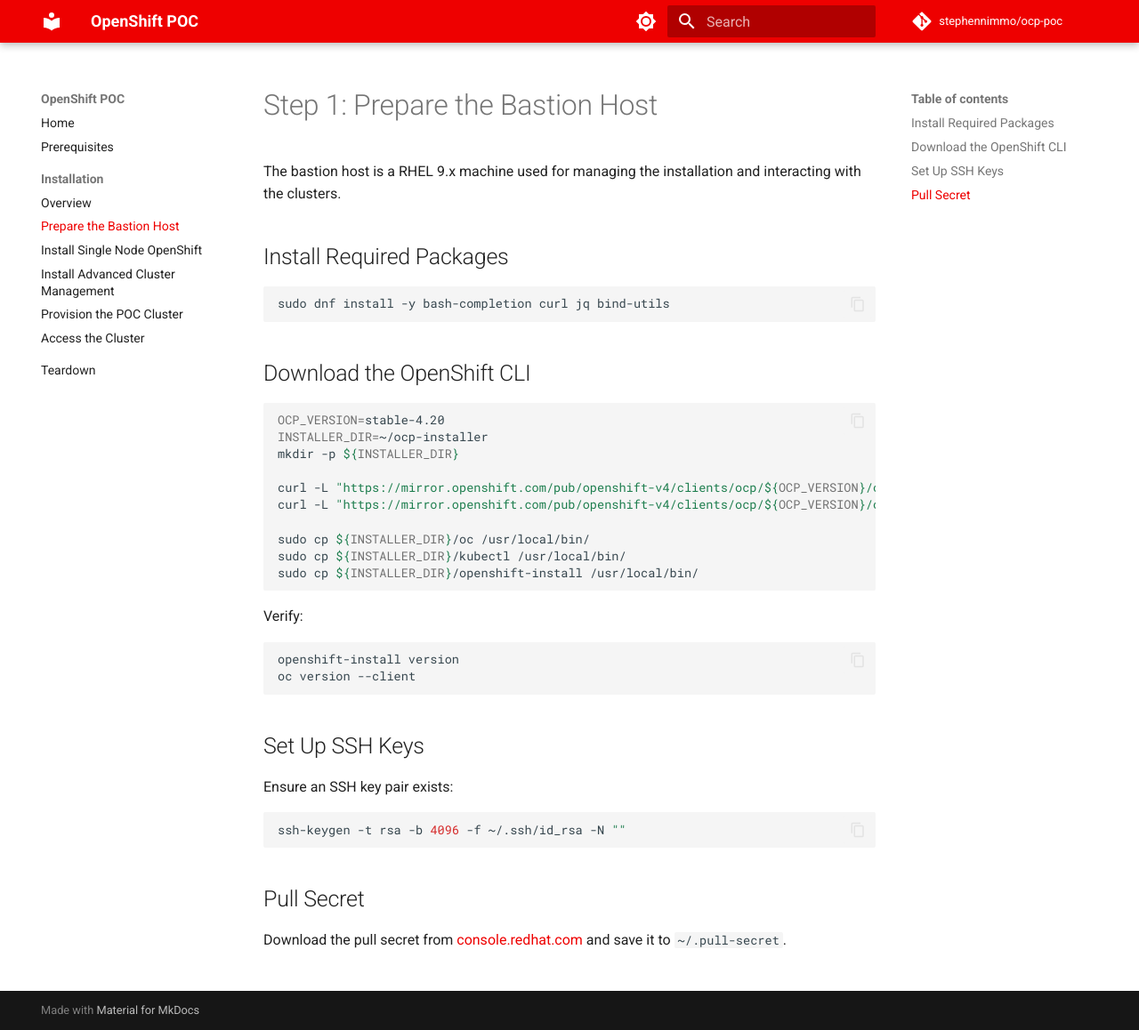
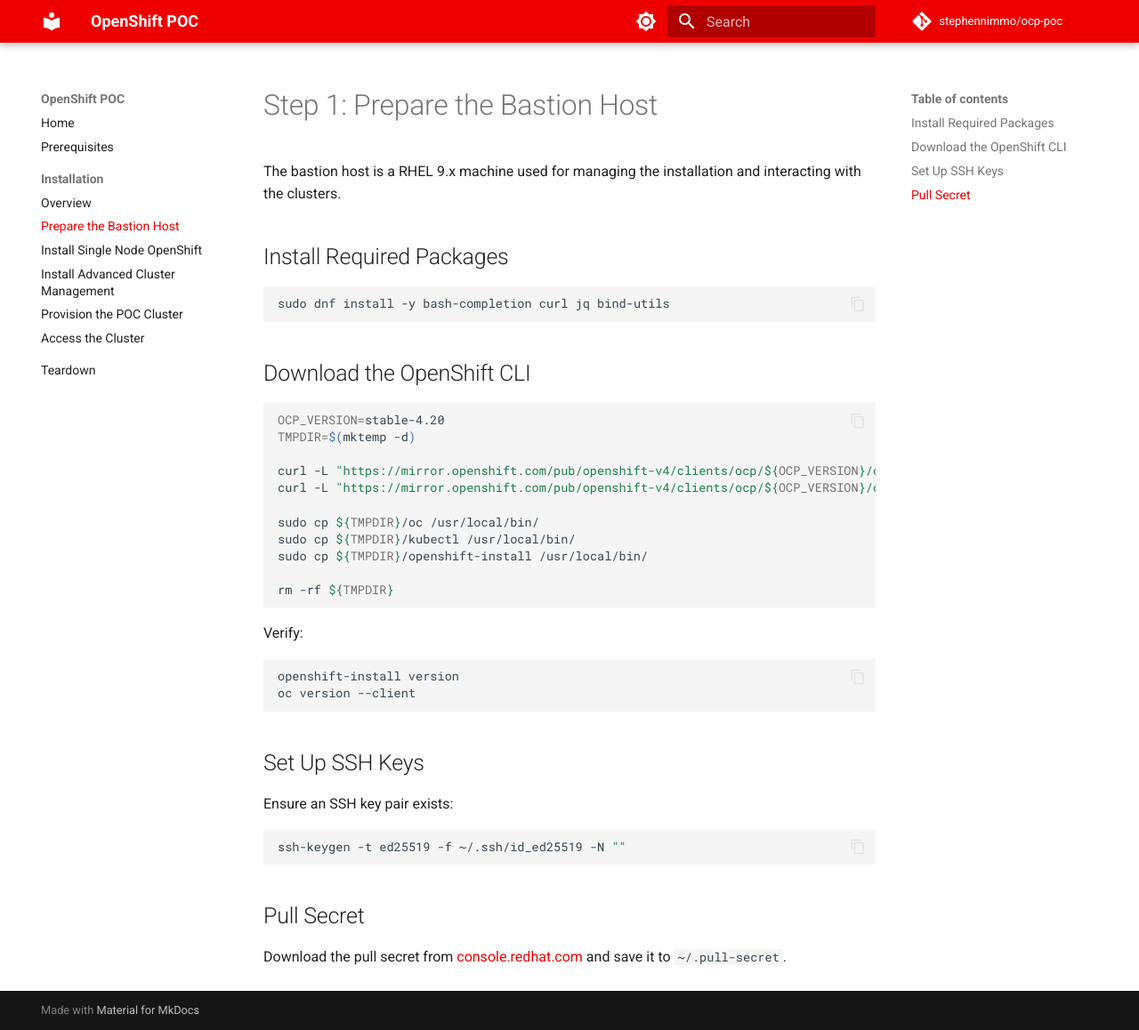
Before and after one commit to stephennimmo/ocp-poc, an MkDocs documentation site: the page built from docs/installation/bastion.md, in a window 1280 px wide and 1158 px high. Shown: the whole window at 89% size. Built offline with MkDocs 1.6.1 and Material for MkDocs 9.7.7, drawn with Linux system fonts in a browser that asks for light colours; comment, search, counter and statistics services are not loaded.

Commit message:
updated with more text.

````diff
--- a/docs/installation/bastion.md
+++ b/docs/installation/bastion.md
@@ -12,15 +12,16 @@
 
 ```bash
 OCP_VERSION=stable-4.20
-INSTALLER_DIR=~/ocp-installer
-mkdir -p ${INSTALLER_DIR}
+TMPDIR=$(mktemp -d)
 
-curl -L "https://mirror.openshift.com/pub/openshift-v4/clients/ocp/${OCP_VERSION}/openshift-install-linux.tar.gz" | tar xzf - -C ${INSTALLER_DIR}
-curl -L "https://mirror.openshift.com/pub/openshift-v4/clients/ocp/${OCP_VERSION}/openshift-client-linux.tar.gz" | tar xzf - -C ${INSTALLER_DIR}
+curl -L "https://mirror.openshift.com/pub/openshift-v4/clients/ocp/${OCP_VERSION}/openshift-install-linux.tar.gz" | tar xzf - -C ${TMPDIR}
+curl -L "https://mirror.openshift.com/pub/openshift-v4/clients/ocp/${OCP_VERSION}/openshift-client-linux.tar.gz" | tar xzf - -C ${TMPDIR}
 
-sudo cp ${INSTALLER_DIR}/oc /usr/local/bin/
-sudo cp ${INSTALLER_DIR}/kubectl /usr/local/bin/
-sudo cp ${INSTALLER_DIR}/openshift-install /usr/local/bin/
+sudo cp ${TMPDIR}/oc /usr/local/bin/
+sudo cp ${TMPDIR}/kubectl /usr/local/bin/
+sudo cp ${TMPDIR}/openshift-install /usr/local/bin/
+
+rm -rf ${TMPDIR}
 ```
 
 Verify:
@@ -35,7 +36,7 @@
 Ensure an SSH key pair exists:
 
 ```bash
-ssh-keygen -t rsa -b 4096 -f ~/.ssh/id_rsa -N ""
+ssh-keygen -t ed25519 -f ~/.ssh/id_ed25519 -N ""
 ```
 
 ## Pull Secret
--- a/install-config.yaml
+++ b/install-config.yaml
@@ -16,7 +16,7 @@
     replicas: 3
     architecture: amd64
 controlPlane:
-  name: master
+  name: control-plane
   replicas: 3
   architecture: amd64
 platform:
````
Also changed, not shown: agent-config.yaml (+6 -6 lines), docs/index.md (+8 -12 lines), docs/installation/provision.md (+7 -7 lines), docs/installation/sno.md (+3 -3 lines), docs/prerequisites.md (+10 -6 lines).
